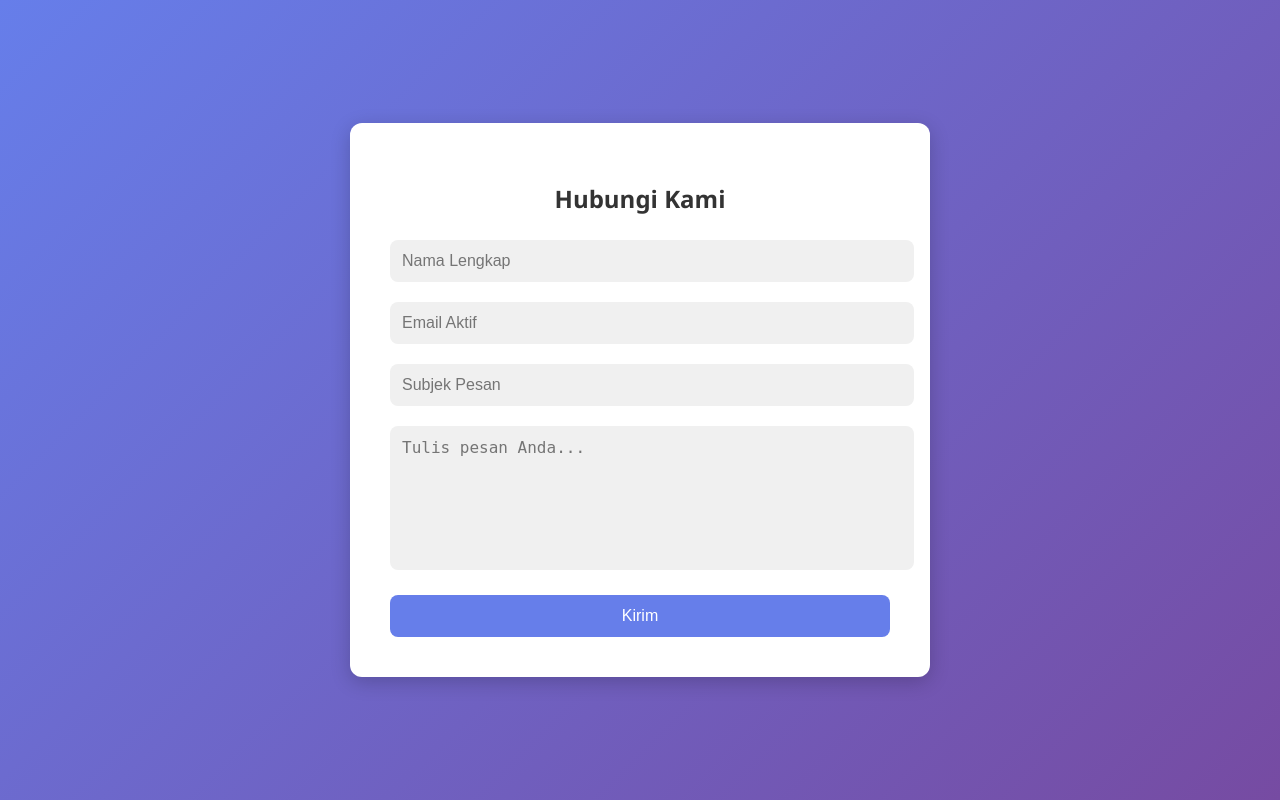
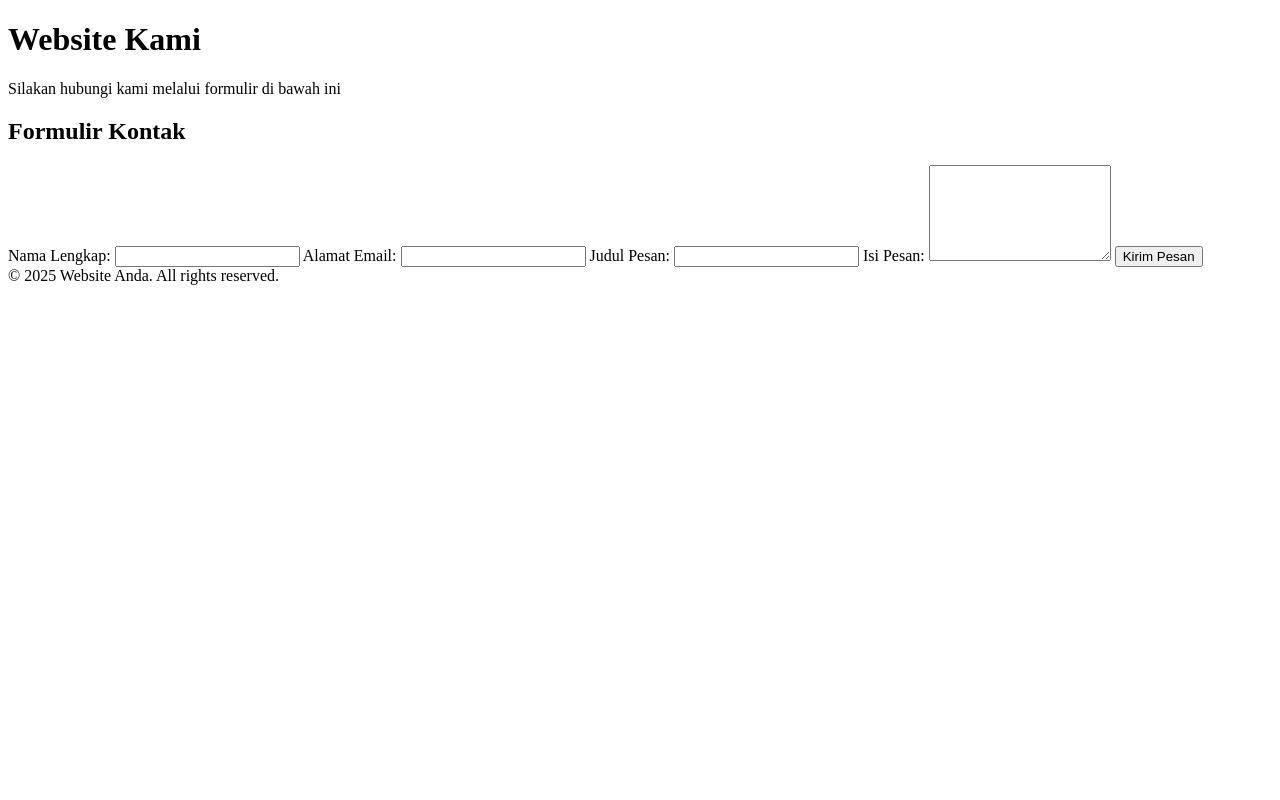
Before and after one commit to muharya022/ilkom-22-cloud-7, a Django app: template sistem_laporan/dokumen/templates/kontak.html in a window 1280 px wide. Run offline with Django 5.2, Linux system fonts and the light colour scheme; the template is opened without the code that fills it, so the values that code supplies are empty; parts of the project's set-up code (start-up, migrations or seed data) failed here and were passed over.

Commit message:
update.kontak

```diff
--- a/sistem_laporan/dokumen/templates/kontak.html
+++ b/sistem_laporan/dokumen/templates/kontak.html
@@ -3,66 +3,39 @@
 <head>
   <meta charset="UTF-8">
   <meta name="viewport" content="width=device-width, initial-scale=1">
-  <title>Kontak Modern</title>
-  <style>
-    body {
-      background: linear-gradient(135deg, #667eea, #764ba2);
-      font-family: 'Segoe UI', sans-serif;
-      display: flex;
-      justify-content: center;
-      align-items: center;
-      height: 100vh;
-      margin: 0;
-    }
-    .form-card {
-      background: white;
-      padding: 40px;
-      border-radius: 12px;
-      box-shadow: 0 5px 20px rgba(0,0,0,0.2);
-      width: 100%;
-      max-width: 500px;
-    }
-    .form-card h2 {
-      margin-bottom: 25px;
-      text-align: center;
-      color: #333;
-    }
-    input, textarea {
-      width: 100%;
-      padding: 12px;
-      margin-bottom: 20px;
-      border: none;
-      border-radius: 8px;
-      background-color: #f0f0f0;
-      font-size: 16px;
-    }
-    textarea { resize: none; height: 120px; }
-    button {
-      width: 100%;
-      padding: 12px;
-      background-color: #667eea;
-      color: white;
-      border: none;
-      border-radius: 8px;
-      font-size: 16px;
-      cursor: pointer;
-    }
-    button:hover {
-      background-color: #5a67d8;
-    }
-  </style>
+  <title>Kontak Kami</title>
+
 </head>
 <body>
-  <div class="form-card">
-    <h2>Hubungi Kami</h2>
+
+  <header>
+    <h1>Website Kami</h1>
+    <p>Silakan hubungi kami melalui formulir di bawah ini</p>
+  </header>
+
+  <div class="kontak-container">
+    <h2>Formulir Kontak</h2>
     <form method="POST">
       {% csrf_token %}
-      <input type="text" name="nama" placeholder="Nama Lengkap" required>
-      <input type="email" name="email" placeholder="Email Aktif" required>
-      <input type="text" name="subjek" placeholder="Subjek Pesan" required>
-      <textarea name="pesan" placeholder="Tulis pesan Anda..." required></textarea>
-      <button type="submit">Kirim</button>
+      <label for="nama">Nama Lengkap:</label>
+      <input type="text" id="nama" name="nama" required>
+
+      <label for="email">Alamat Email:</label>
+      <input type="email" id="email" name="email" required>
+
+      <label for="subjek">Judul Pesan:</label>
+      <input type="text" id="subjek" name="subjek" required>
+
+      <label for="pesan">Isi Pesan:</label>
+      <textarea id="pesan" name="pesan" rows="6" required></textarea>
+
+      <button type="submit">Kirim Pesan</button>
     </form>
   </div>
+
+  <footer>
+    &copy; 2025 Website Anda. All rights reserved.
+  </footer>
+
 </body>
 </html>
```
